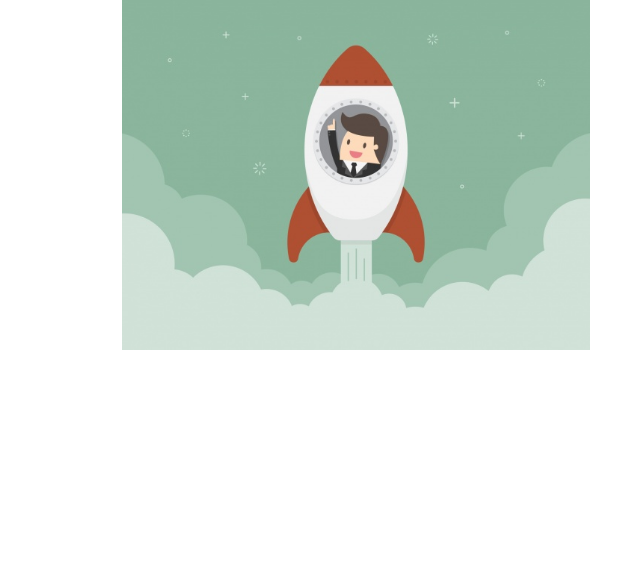
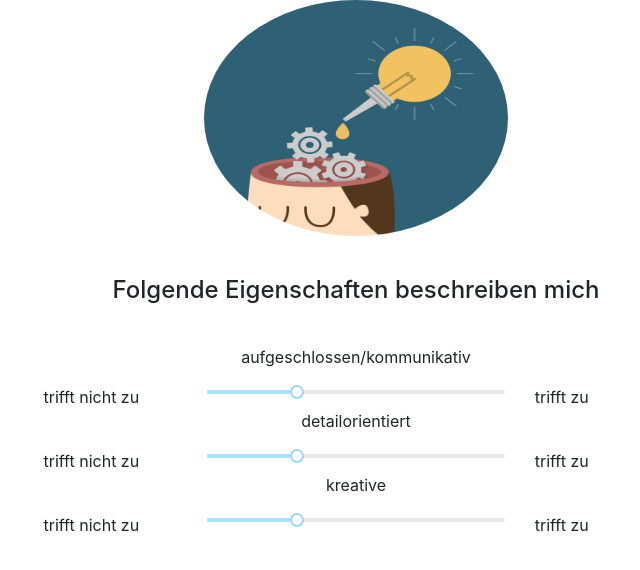
Before and after one commit to Cofinpro/projekt-weltverbesserer, a React (Create React App) app: page / in a window 1280 px wide. Shown: the top 570 px of the page, without its empty margins (284-924 px from the left). Built offline with nearby package versions, Linux system fonts and the light colour scheme.

Commit message:
add new page Eigenschaften

```diff
--- a/src/index.css
+++ b/src/index.css
@@ -3,3 +3,8 @@ body {
   padding: 0;
   font-family: sans-serif;
 }
+
+.slider-text {
+  width: 400;
+  margin: 50;
+}
--- a/src/index.js
+++ b/src/index.js
@@ -1,8 +1,10 @@
+import 'rc-slider/assets/index.css';
+import 'rc-tooltip/assets/bootstrap.css';
 import React from 'react';
 import ReactDOM from 'react-dom';
-import './index.css';
-import App from './App';
-import registerServiceWorker from './registerServiceWorker';
+import Eigenschaften from './pages/eigenschaften-auswahl/';
 
-ReactDOM.render(<App />, document.getElementById('root'));
-registerServiceWorker();
+
+ReactDOM.render(<Eigenschaften/>,
+  document.getElementById('root')
+);
--- /dev/null
+++ b/src/pages/eigenschaften-auswahl/index.css
@@ -0,0 +1,15 @@
+.Eigenschaften-Image{
+  height: 40%;
+  display: block;
+  margin-left: 300px;
+  margin-right: auto;
+  width: 40%;
+}
+
+.img-circle {
+  border-radius: 50%;
+  vertical-align: middle;
+}
+
+
+.top-buffer { margin-top:40px; }
--- /dev/null
+++ b/src/pages/eigenschaften-auswahl/index.js
@@ -0,0 +1,114 @@
+import 'rc-slider/assets/index.css';
+import 'rc-tooltip/assets/bootstrap.css';
+import React from 'react';
+import ReactDOM from 'react-dom';
+import Tooltip from 'rc-tooltip';
+import Slider from 'rc-slider';
+import 'bootstrap/dist/css/bootstrap.min.css';
+import eigenschaften_image from '../../img/eigenschaften_image.jpg';
+import './index.css'
+
+class Eigeschaften extends React.Component {
+render() {
+const Handle = Slider.Handle;
+
+const handle = (props) => {
+    const { value, dragging, index, ...restProps } = props;
+
+        <Tooltip
+            prefixCls="rc-slider-tooltip"
+            overlay={Slider.value}
+            visible={dragging}
+            placement="top"
+            key={index}>
+            <Handle value={value} {...restProps} />
+        </Tooltip>
+
+};
+const wrapperStyle = { width: 400, margin: 50 };
+return (
+<div>
+    <div class="text-center">
+        <img src={eigenschaften_image} class="img-circle" width="304" height="236"/>
+    </div>
+
+
+        <div className="col text-center top-buffer">
+              <h2 className="h4 padding-sm-bottom">
+                Folgende Eigenschaften beschreiben mich
+              </h2>
+        </div>
+
+
+
+    <div class="row top-buffer">
+        <div class="col-sm-3"></div>
+        <div class="col-sm-6">
+            <div class="row">
+                <div class="col-sm-3"></div>
+                <div class="col-sm-6">
+                <div class="text-center">
+                    <p>aufgeschlossen/kommunikativ</p>
+                    </div>
+                </div>
+            </div>
+            <div class="row">
+            <div class="col-sm-3">trifft nicht zu</div>
+            <div class="col-sm-6">
+              <Slider min={0} max={10} defaultValue={3} />
+            </div>
+                <div class="col-sm-3">trifft zu</div>
+             </div>
+        </div>
+    </div>
+
+ <div class="row">
+        <div class="col-sm-3"></div>
+        <div class="col-sm-6">
+            <div class="row">
+                <div class="col-sm-3"></div>
+                <div class="col-sm-6">
+                <div class="text-center">
+                    <p>detailorientiert</p>
+                    </div>
+                </div>
+            </div>
+            <div class="row">
+            <div class="col-sm-3">trifft nicht zu</div>
+            <div class="col-sm-6">
+              <Slider min={0} max={10} defaultValue={3} />
+            </div>
+                <div class="col-sm-3">trifft zu</div>
+             </div>
+        </div>
+    </div>
+
+ <div class="row">
+        <div class="col-sm-3"></div>
+        <div class="col-sm-6">
+            <div class="row">
+                <div class="col-sm-3"></div>
+                <div class="col-sm-6">
+                <div class="text-center">
+                    <p>kreative</p>
+                    </div>
+                </div>
+            </div>
+            <div class="row">
+            <div class="col-sm-3">trifft nicht zu</div>
+            <div class="col-sm-6">
+              <Slider min={0} max={10} defaultValue={3} />
+            </div>
+                <div class="col-sm-3">trifft zu</div>
+             </div>
+        </div>
+    </div>
+
+    </div>
+    )
+
+}
+
+}
+
+export default Eigeschaften
```
Also changed, not shown: package.json (+6 -3 lines), src/img/eigenschaften_image.jpg (added), 1 other file (tests, documents, lock files or other folders).
